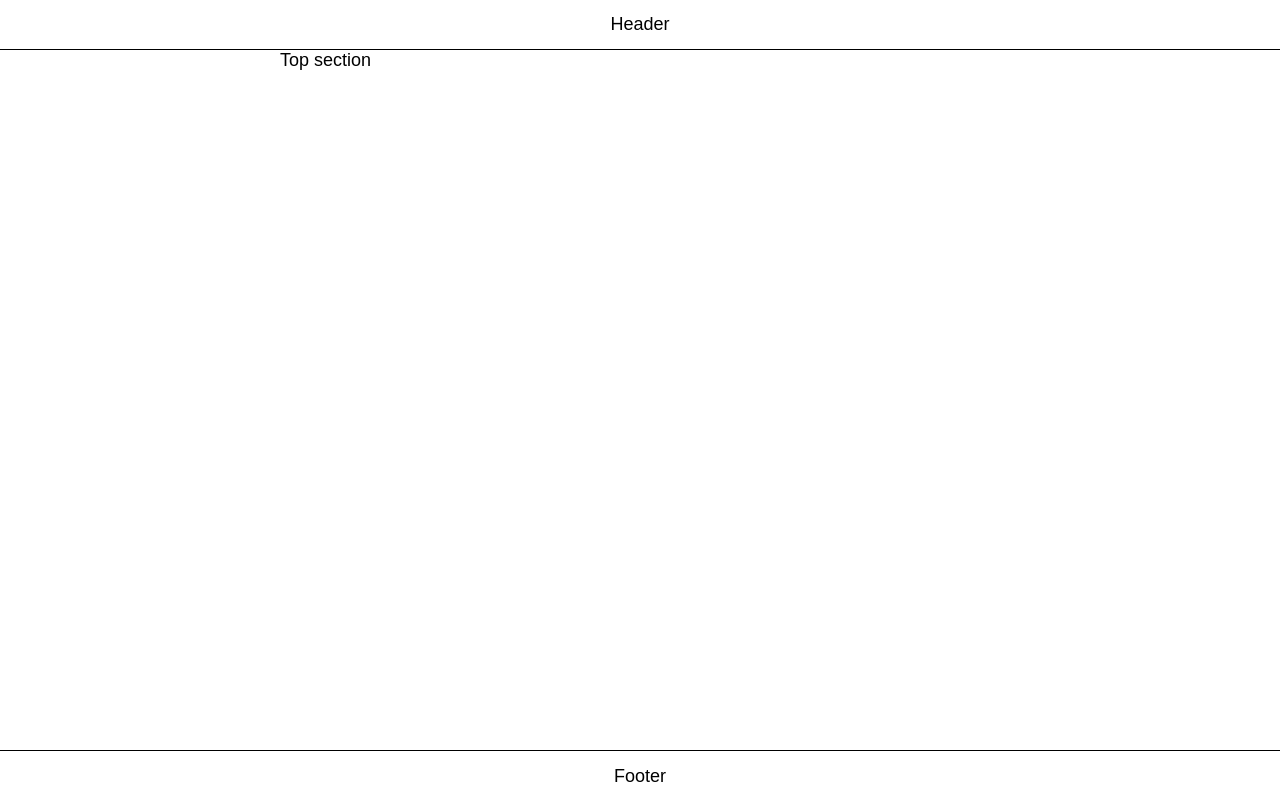
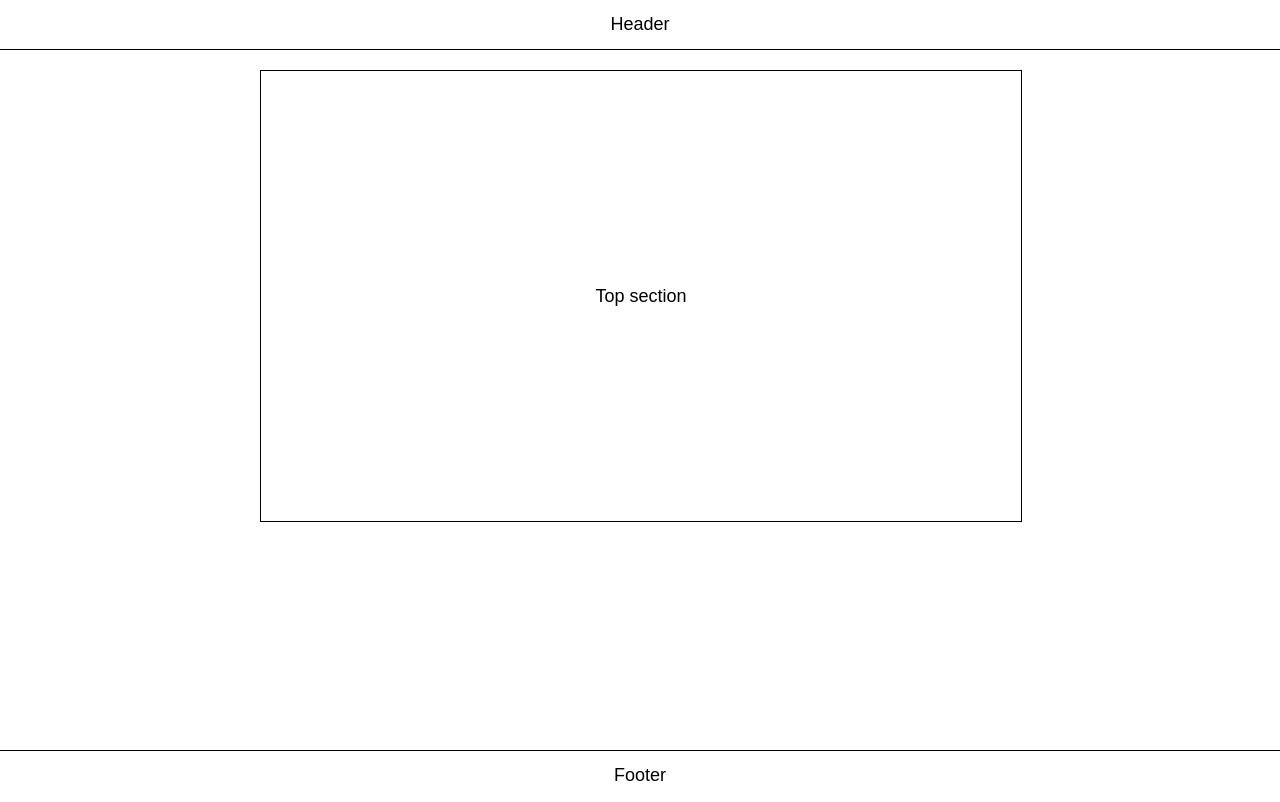
Before and after one commit to ooloo-io/github-flow-Aks-on, a website: page src/index.html in a window 1280 px wide. Drawn offline with nearby package versions, Linux system fonts and the light colour scheme.

Commit message:
Style top section

```diff
--- a/src/styles.css
+++ b/src/styles.css
@@ -12,7 +12,7 @@ body {
 }
 
 .footer {
-  height: 51px;
+  height: 49px;
   display: flex;
   justify-content: center;
   align-items: center;
@@ -20,8 +20,18 @@ body {
 }
 
 .content {
-  min-height: calc(100vh - 100px);
-  width: 720px;
+  min-height: calc(100vh - 140px);
+  width: 760px;
   max-width: 100%;
   margin: auto;
+  padding: 20px;
 }
+
+.section {
+  height: 450px;
+  width: 100%;
+  display: flex;
+  justify-content: center;
+  align-items: center;
+  border: 1px solid black;
+}
```
